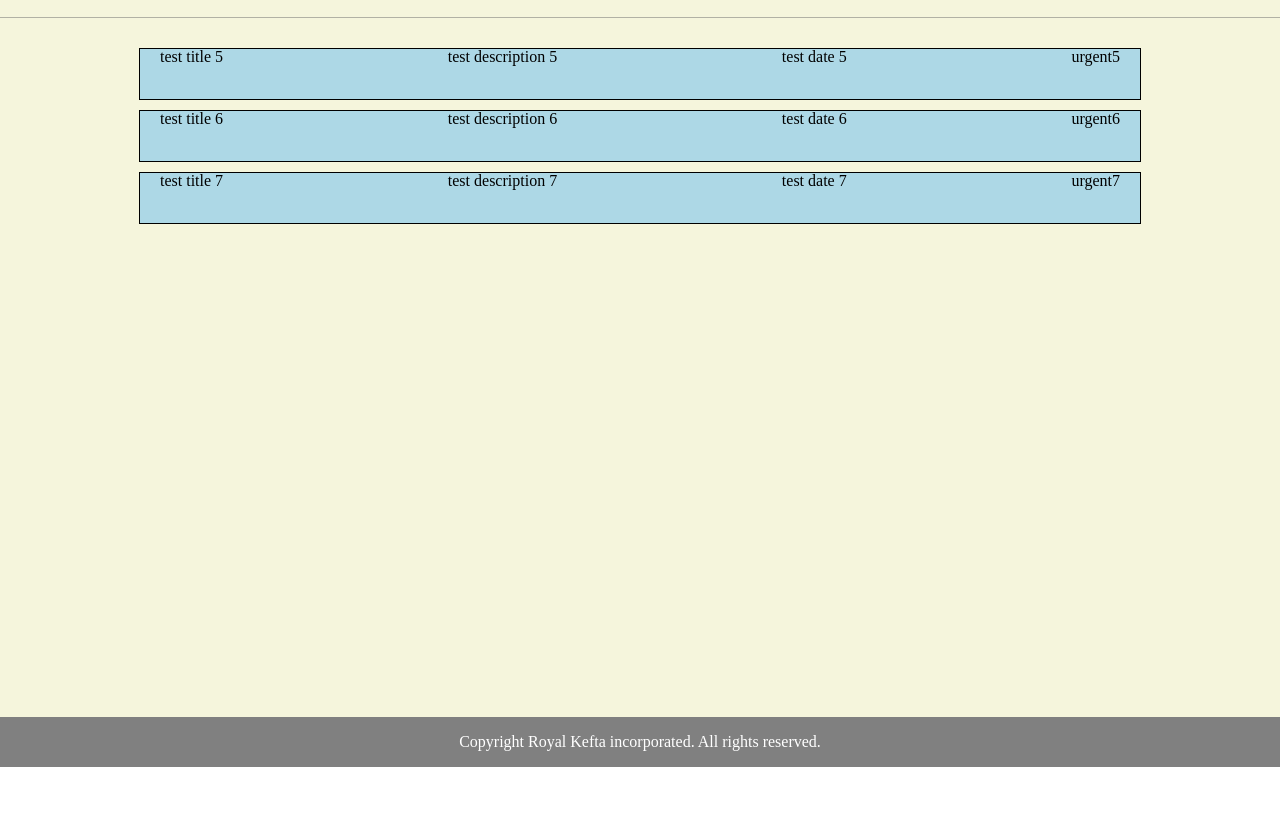
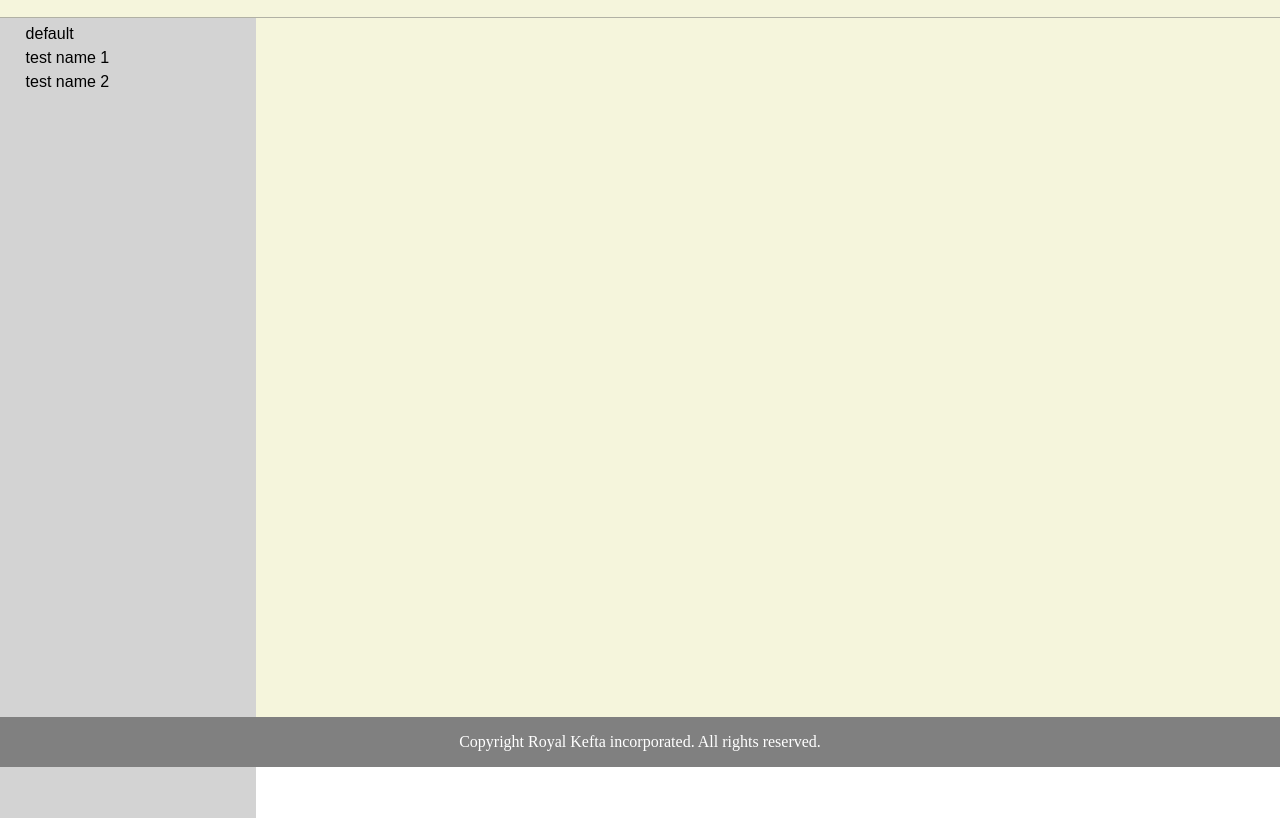
Before and after one commit to HMichaut/to-do-list, a plain HTML site: page to-do-list.html in a window 1280 px wide. Shown: the part 33-851 px from the top of the page. Before the commit the page ends 800 px from the top, so only its background shows below. Drawn offline with Linux system fonts and the light colour scheme.

Commit message:
basic project display function

```diff
--- a/main.css
+++ b/main.css
@@ -95,18 +95,22 @@ End reset
   flex-direction: column;
   align-content: center;
   text-align: center;
+	margin-left: 5vw;
+	margin-right: 5vw;
 }
 
 .to-do-list-box {
 	background-color: lightblue;
 	margin-top: 10px;
 	height: 50px;
-	width: 1000px;
+	width: 70vw;
+	font-family: Arial, Helvetica, sans-serif;
 	border-style: ridge;
 	border-width: 1px;
 	border-color: black;
 	display: flex;
   flex-direction: row;
+	align-items: center;
 	justify-content: space-between;
 }
 
@@ -114,3 +118,21 @@ End reset
 	margin-left: 20px;
 	margin-right: 20px;
 }
+
+#project-view {
+	width: 20vw;
+	background-color: lightgrey;
+}
+
+#main-content-screen {
+	display: flex;
+	flex-direction: row;
+	height: 100%;
+}
+
+.project-box {
+	font-family: Arial, Helvetica, sans-serif;
+	font-size: 2vh;
+	padding-left: 2vw;
+	padding-top: 1vh;
+}
--- a/script.js
+++ b/script.js
@@ -23,15 +23,6 @@ const toDoList = (() => {
   const createProject = (inputName) => projectList.push(project(inputName, []));
   const addProjectToList = (inputProject) => projectList.push(inputProject);
   const displayProjectList = () => projectList.map(el => el.getName());
-  // {
-  //   projectList.map(el => el.getName());
-  //   // for (let i = 0; i < projectList.length; i++) {
-  //   //   console.log(projectList[i].getName());
-  //   // inputList = projectList[i].getAttributedToDoList();
-  //   // for (let j = 0; j < inputList.length; j++) {
-  //   //   console.log(inputList[j].getTitle());
-  //   // }
-  // };
   return {
     getProjectList,
     createProject,
@@ -39,6 +30,28 @@ const toDoList = (() => {
     displayProjectList
   };
 })();
+
+function displayProjectList() {
+  const projectList = toDoList.getProjectList();
+  const contentDiv = document.getElementById("project-view");
+  for (let i = 0; i < projectList.length; i++) {
+    const project = document.createElement("div");
+    project.innerHTML = projectList[i].getName();
+    project.className = "project-box";
+    project.addEventListener("click", () => {
+      resetToDoListView();
+      displayProject(projectList[i]);
+    });
+    contentDiv.appendChild(project);
+  }
+}
+
+function resetToDoListView() {
+  const new_form = document.body.appendChild(document.createElement('content'));
+  new_form.id = "content-text";
+  const old_form = document.getElementById("content-text");
+  old_form.parentNode.replaceChild(new_form, old_form);
+}
 
 function displayProject(inputProject) {
   const inputToDolist = inputProject.getAttributedToDoList();
@@ -87,4 +100,5 @@ toDoList.addProjectToList(testProject);
 toDoList.addProjectToList(testProject2);
 console.log(toDoList.displayProjectList());
 
-displayProject(testProject2);
+displayProject(toDoList.getProjectList()[0]);
+displayProjectList()
--- a/to-do-list.html
+++ b/to-do-list.html
@@ -7,9 +7,14 @@
     <header class="navbar">
       <h1>To do list</h1>
     </header>
-    <content id="content-text">
+    <div id="main-content-screen">
+      <aside id="project-view">
 
-    </content>
+      </aside>
+      <content id="content-text">
+
+      </content>
+    </div>
     <footer class="footer">
       <p>Copyright Royal Kefta incorporated. All rights reserved.</p>
     </footer>
```
